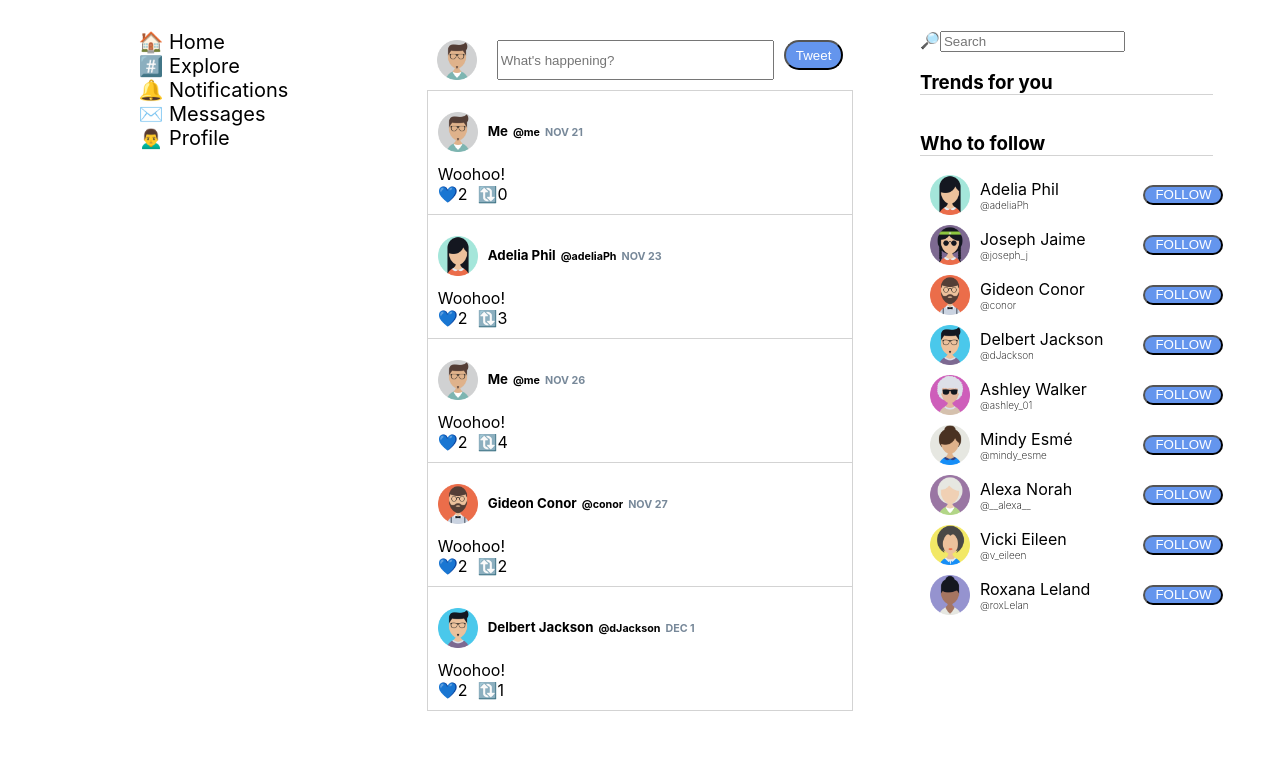
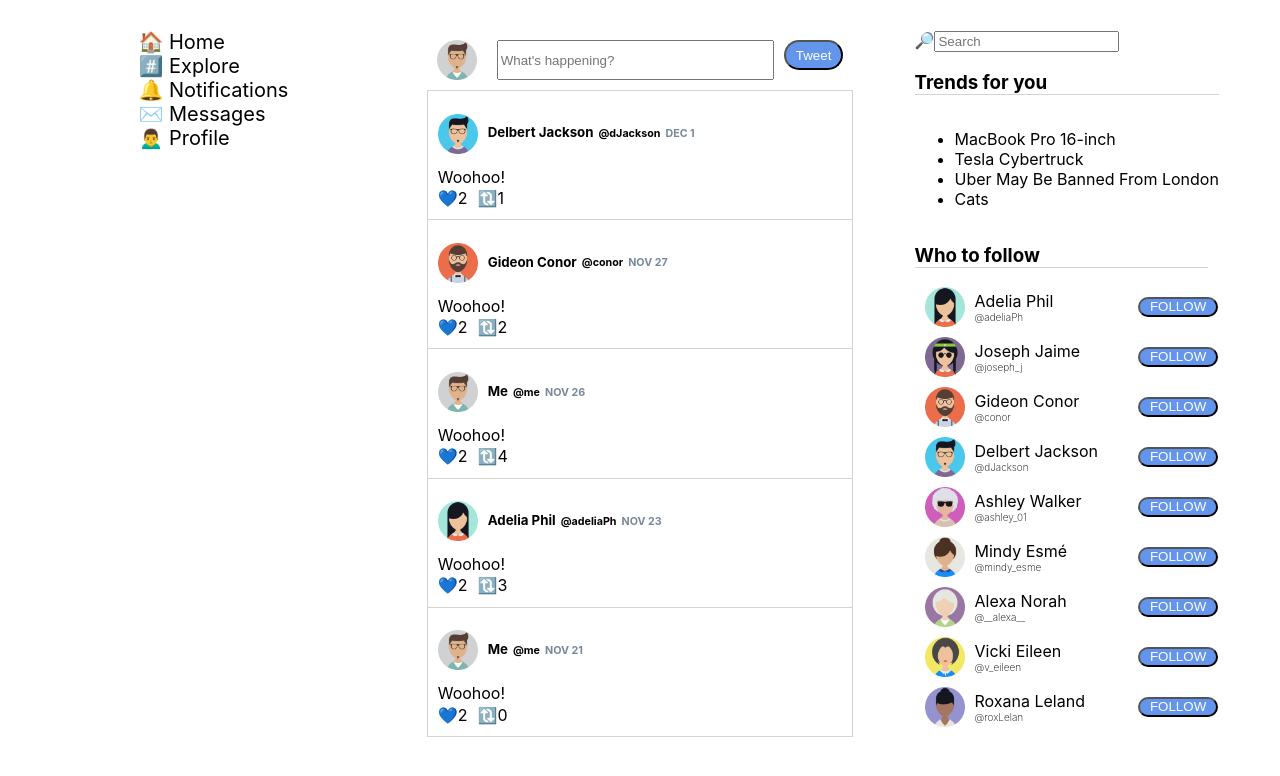
Before and after one commit to nicolas-amabile/twitter, a React (Create React App) app: page / in a window 1280 px wide. Shown: the top 776 px of the page. Built offline with nearby package versions, Linux system fonts and the light colour scheme.

Commit message:
Hugo Rojas fixes issues #10 #11

```diff
--- a/src/App.jsx
+++ b/src/App.jsx
@@ -1,22 +1,23 @@
-import React, { Component } from 'react';
-import { connect } from 'react-redux';
-import { getTweets, getUser, getContacts } from './actions';
-import Menu from './components/Menu';
-import NewTweet from './components/NewTweet';
-import TweetsList from './components/TweetsList';
-import SideBar from './components/SideBar';
-import './App.css';
+import React, { Component } from 'react'
+import { connect } from 'react-redux'
+import { getTweets, getUser, getContacts, getTrends } from './actions'
+import Menu from './components/Menu'
+import NewTweet from './components/NewTweet'
+import TweetsList from './components/TweetsList'
+import SideBar from './components/SideBar'
+import './App.css'
 
 class App extends Component {
   componentDidMount() {
-    this.props.getTweets();
-    this.props.getUser();
-    this.props.getContacts();
+    this.props.getTweets()
+    this.props.getUser()
+    this.props.getContacts()
+    this.props.getTrends()
   }
 
   render() {
     return (
-      <div className="App">
+      <div className='App'>
         <Menu />
         <div className='main-content'>
           <NewTweet />
@@ -28,18 +29,20 @@ class App extends Component {
         </div>
         <SideBar />
       </div>
-    );
+    )
   }
 }
 
-const mapStateToProps = store => ({
+const mapStateToProps = (store) => ({
   user: store.user,
   tweets: store.tweets,
   contacts: store.contacts,
-});
+  trends: store.trends,
+})
 
 export default connect(mapStateToProps, {
   getTweets,
   getUser,
   getContacts,
-})(App);
+  getTrends,
+})(App)
--- a/src/components/SideBar.jsx
+++ b/src/components/SideBar.jsx
@@ -1,16 +1,18 @@
-import React from 'react';
-import SearchBox from './SearchBox';
-import Trends from './Trends';
-import SuggestedContacts from './SuggestedContacts';
+import React from 'react'
+import SearchBox from './SearchBox'
+import Trends from './Trends'
+import SuggestedContacts from './SuggestedContacts'
 
-const SideBar = () => (
-  <div className="side-bar-container">
-    <div className="side-bar-items-container">
-      <SearchBox />
-      <Trends />
-      <SuggestedContacts />
+const SideBar = () => {
+  return (
+    <div className='side-bar-container'>
+      <div className='side-bar-items-container'>
+        <SearchBox />
+        <Trends />
+        <SuggestedContacts />
+      </div>
     </div>
-  </div>
-);
+  )
+}
 
-export default SideBar;
+export default SideBar
--- a/src/components/Trends.jsx
+++ b/src/components/Trends.jsx
@@ -1,17 +1,21 @@
-import React from 'react';
-import PropTypes from 'prop-types';
-import { connect } from 'react-redux';
+import React from 'react'
+import PropTypes from 'prop-types'
+import { connect } from 'react-redux'
 
 const Trends = ({ trends }) => (
-  <div className="trends-container">
+  <div className='trends-container'>
     <h3>Trends for you</h3>
-    {(trends || []).map((item, index) => <span key={index}>{item}</span>)}
+    <ul>
+      {trends.map((trend, index) => {
+        return <li key={index}>{trend}</li>
+      })}
+    </ul>
   </div>
-);
+)
 
 Trends.propTypes = {
   trends: PropTypes.array.isRequired,
-};
+}
 
-const mapStateToProps = ({ trends }) => ({ trends });
-export default connect(mapStateToProps)(Trends);
+const mapStateToProps = ({ trends }) => ({ trends })
+export default connect(mapStateToProps)(Trends)
--- a/src/components/Tweet.jsx
+++ b/src/components/Tweet.jsx
@@ -1,60 +1,66 @@
-import React from 'react';
-import PropTypes from 'prop-types';
-import Avatar from './Avatar';
+import React from 'react'
+import PropTypes from 'prop-types'
+import Avatar from './Avatar'
 
-const months = ['JAN', 'FEB', 'MAR', 'APR', 'MAY', 'JUN', 'JUL', 'AUG', 'SEP', 'OCT', 'NOV', 'DEC'];
+const months = [
+  'JAN',
+  'FEB',
+  'MAR',
+  'APR',
+  'MAY',
+  'JUN',
+  'JUL',
+  'AUG',
+  'SEP',
+  'OCT',
+  'NOV',
+  'DEC',
+]
 
-const Tweet = ({
-  user,
-  retweetedBy,
-  content,
-  date,
-  likes,
-  retweets,
-}) => {
-  const dateObject = new Date(date);
-  const formattedDate = `${months[dateObject.getMonth()]} ${dateObject.getDate()}`;
+const Tweet = ({ user, retweetedBy, content, date, likes, retweets }) => {
+  const dateObject = new Date(date)
+  const formattedDate = `${
+    months[dateObject.getMonth()]
+  } ${dateObject.getDate()}`
   return (
-    <div className="tweet">
-      {!!retweetedBy && <div className="tweet-header"> {`🔃 ${retweetedBy} Retweeted`} </div>}
-      <div className="tweet-section">
+    <div className='tweet'>
+      {!!retweetedBy && (
+        <div className='tweet-header'> {`🔃 ${retweetedBy} Retweeted`} </div>
+      )}
+      <div className='tweet-section'>
         <Avatar src={user.avatar} />
-        <div className="tweet-info-container">
+        <div className='tweet-info-container'>
           <h5>{user.name}</h5>
           <h6>{`@${user.nickname}`}</h6>
-          <h6 className="tweet-date">{formattedDate}</h6>
+          <h6 className='tweet-date'>{formattedDate}</h6>
         </div>
       </div>
-      <div className="tweet-section">
-        {content}
-      </div>
-      <div className="tweet-section">
+      <div className='tweet-section'>{content}</div>
+      <div className='tweet-section'>
         <span
-          className="tweet-action"
+          className='tweet-action'
           onClick={() => {
             /**
              * TODO: Like tweets
              * If tweet.likes contains current user ID => show ❤️, else show 💙
              */
-          }}
-        >
+          }}>
           💙{likes.length}
         </span>
         <span
-          className="tweet-action"
+          className='tweet-action'
           onClick={() => {
             // TODO: Retweet feature
             /**
              * Add a new tweet with the same content + `🔃 ${currentUser.name} Retweeted`
              */
-          }}
-        >
+          }}>
           🔃{retweets}
         </span>
       </div>
     </div>
-  );
-};
+  )
+}
 
 Tweet.propTypes = {
   // currentUser: PropTypes.object.isRequired,
@@ -64,10 +70,10 @@ Tweet.propTypes = {
   date: PropTypes.string.isRequired,
   likes: PropTypes.array.isRequired,
   retweets: PropTypes.number.isRequired,
-};
+}
 
 Tweet.defaultProps = {
   retweetedBy: null,
-};
+}
 
-export default Tweet;
+export default Tweet
--- a/src/components/TweetsList.jsx
+++ b/src/components/TweetsList.jsx
@@ -1,32 +1,46 @@
-import React, { Component } from 'react';
-import PropTypes from 'prop-types';
-import Tweet from './Tweet';
+import React, { Component } from 'react'
+import PropTypes from 'prop-types'
+import Tweet from './Tweet'
 
 class TweetsList extends Component {
   constructor(props) {
-    super(props);
+    super(props)
     this.state = {
       tweets: props.tweets || [],
-    };
+    }
   }
 
   componentWillReceiveProps(nextProps) {
     if (this.state.tweets.length !== nextProps.tweets.length) {
-      this.state.tweets = nextProps.tweets;
+      this.state.tweets = nextProps.tweets
     }
   }
 
   render() {
-    const { user, contacts } = this.props;
+    const { user, contacts } = this.props
+
     return (
-      <div className="tweets-container">
-        {this.state.tweets.map(tweet => {
-          // Get the full user object given the tweet.userId
-          const tweetUser = [...contacts, user].find(contact => contact.id === tweet.userId);
-          return <Tweet key={`tweet-${tweet.id}`} {...tweet} user={tweetUser} currentUser={user} />;
-        })}
+      <div className='tweets-container'>
+        {this.props.tweets
+          .sort((a, b) => {
+            return a.date >= b.date ? -1 : 1
+          })
+          .map((tweet) => {
+            // Get the full user object given the tweet.userId
+            const tweetUser = [...contacts, user].find(
+              (contact) => contact.id === tweet.userId
+            )
+            return (
+              <Tweet
+                key={`tweet-${tweet.id}`}
+                {...tweet}
+                user={tweetUser}
+                currentUser={user}
+              />
+            )
+          })}
       </div>
-    );
+    )
   }
 }
 
@@ -34,6 +48,6 @@ TweetsList.propTypes = {
   contacts: PropTypes.array.isRequired,
   tweets: PropTypes.array.isRequired,
   user: PropTypes.object.isRequired,
-};
+}
 
-export default TweetsList;
+export default TweetsList
```
